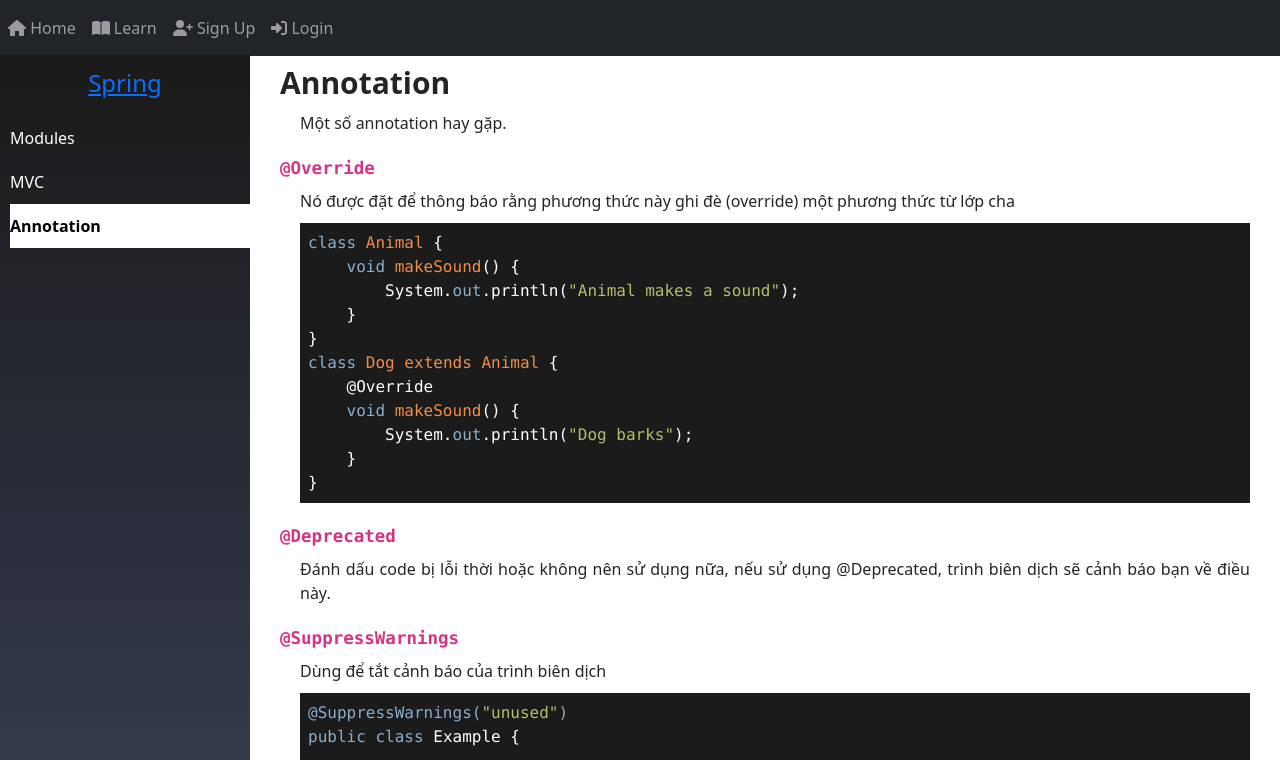
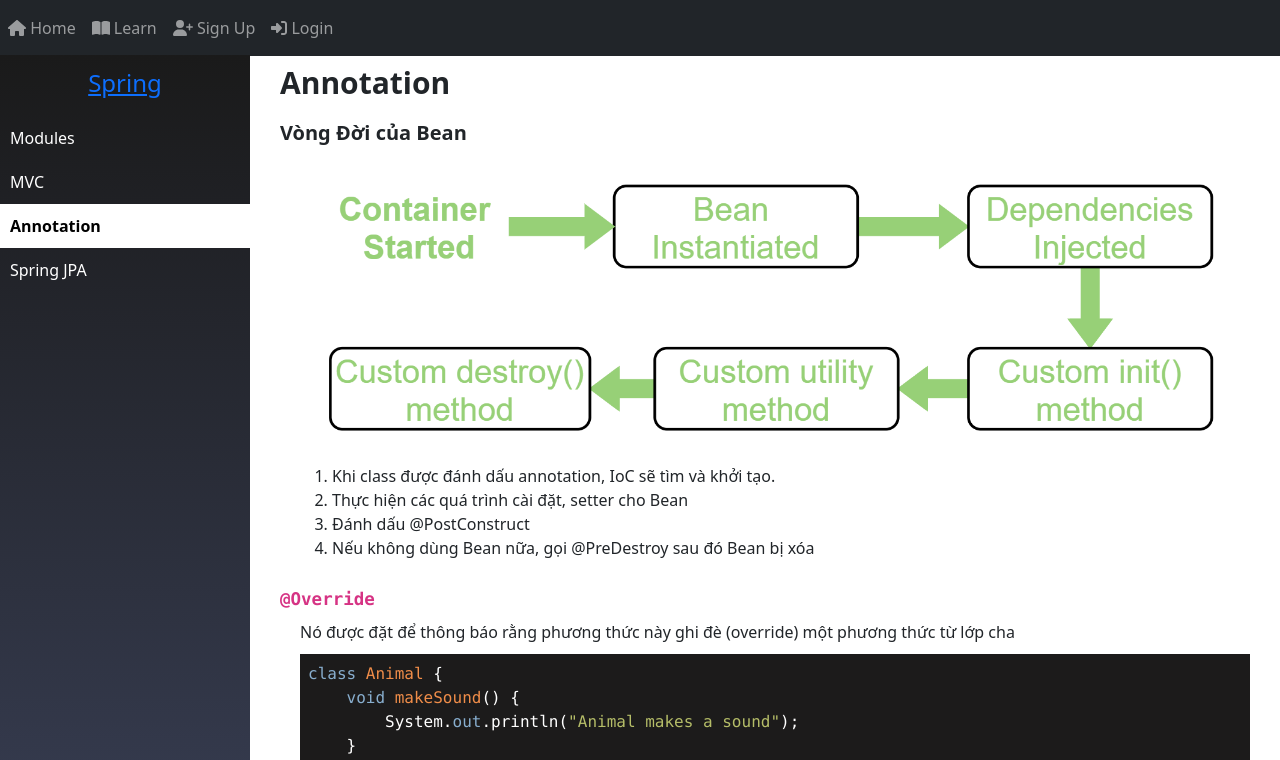
Before and after one commit to hieuvd99/project99-vue, a Vue app: page /learn/spring/annotation in a window 1280 px wide. Shown: the top 760 px of the page. Built offline with nearby package versions, Linux system fonts and the light colour scheme.

Commit message:
coding 20231005

```diff
--- a/src/components/learns/spring/common/SidebarSpring.vue
+++ b/src/components/learns/spring/common/SidebarSpring.vue
@@ -12,6 +12,9 @@
             </router-link>
             <router-link to="/learn/spring/annotation" active-class="active" exact class="side-btn">
                 <div class="link-container">Annotation</div>
+            </router-link>
+            <router-link to="/learn/spring/spring-jpa" active-class="active" exact class="side-btn">
+                <div class="link-container">Spring JPA</div>
             </router-link>
         </div>
     </div>
@@ -40,7 +43,6 @@ export default {
     display: flex;
     flex-direction: column;
     margin-top: 15px;
-    margin-left: 10px;
 }
 .side-btn {
     border: none;
@@ -67,6 +69,9 @@ export default {
 .side-btn.active::after {
     bottom: -30px;
 }
+.side-btn .link-container {
+    padding-left: 10px;
+}
 .side-btn.active .link-container::before {
     top: -60px;
 }
--- a/src/components/learns/spring/course/Annotation.vue
+++ b/src/components/learns/spring/course/Annotation.vue
@@ -1,7 +1,19 @@
 <template>
     <div class="content-course">
         <h1 class="title-content-course">Annotation</h1>
-        <p class="text-content">Một số annotation hay gặp.</p>
+
+        <h5 class="title-child">Vòng Đời của Bean</h5>
+        <div class="text-content">
+            <div class="image-content-course">
+                <img style="width: 100%;" src="@/assets/image/learns/spring/bean.png">
+            </div>
+            <ul style="list-style:auto;">
+                <li>Khi class được đánh dấu annotation, IoC sẽ tìm và khởi tạo.</li>
+                <li>Thực hiện các quá trình cài đặt, setter cho Bean</li>
+                <li>Đánh dấu @PostConstruct</li>
+                <li>Nếu không dùng Bean nữa, gọi @PreDestroy sau đó Bean bị xóa</li>
+            </ul>
+        </div>
 
         <h5 class="title-child"><code>@Override</code></h5>
         <div class="text-content">
@@ -125,6 +137,50 @@
 }</code></pre>
         </div>
 
+        <h5 class="title-child"><code>@ComponentScan</code></h5>
+        <div class="text-content">
+            <p>Sử dụng @ComponentScan trên class để chỉ định các package cần quét.</p>
+<pre><code id="htmlViewer" style="color:rgb(255, 255, 255); font-weight:400;background-color:rgb(28, 27, 27);background:rgb(28, 27, 27);display:block;padding: .5em;"><span style="color:rgb(136, 174, 206); font-weight:400;">@ComponentScan</span>(<span style="color:rgb(181, 189, 104); font-weight:400;">&quot;me.kungfutech.spring.componentscan.others&quot;</span>)
+<span style="color:rgb(136, 174, 206); font-weight:400;">@SpringBootApplication</span>
+<span style="color:rgb(136, 174, 206); font-weight:400;">public class</span> <span style="color:rgb(240, 141, 73)">App</span> {
+    <span style="color:rgb(153, 153, 153); font-weight:400;">// something</span>
+}</code></pre>
+        </div>
+
+        <h5 class="title-child"><code>@Value</code></h5>
+        <div class="text-content">
+            <p>@Value dùng để đọc giá trị khác bên ngoài như application.properties.</p>
+<pre><code id="htmlViewer" style="color:rgb(255, 255, 255); font-weight:400;background-color:rgb(28, 27, 27);background:rgb(28, 27, 27);display:block;padding: .5em;"><span style="color:rgb(153, 153, 153); font-weight:400;">//=====application.properties file==========</span>
+kungfutech.mysql.url=jdbc:mysql:<span style="color:rgb(153, 153, 153); font-weight:400;">//host1:33060/kungfutech</span>
+
+<span style="color:rgb(136, 174, 206); font-weight:400;">public</span> <span style="color:rgb(136, 174, 206); font-weight:400;">class</span> <span class="hljs-title class_">AppConfig</span> {
+    <span style="color:rgb(153, 153, 153); font-weight:400;">// Lấy giá trị cấu hình từ file application.properties</span>
+    <span style="color:rgb(136, 174, 206); font-weight:400;">@Value(<span style="color:rgb(181, 189, 104); font-weight:400;">&quot;<span class="hljs-subst">${kungfutech.mysql.url}</span>&quot;</span>)</span>
+    <span style="color:rgb(136, 174, 206); font-weight:400;">private</span> String mysqlUrl;
+}</code></pre>
+        </div>
+
+        <h5 class="title-child"><code>@PostConstruct - @PreDestroy</code></h5>
+        <div class="text-content">
+            <p><b>@PostConstruct</b>: Gọi method sau khi Bean được tạo.</p>
+<pre><code id="htmlViewer" style="color:rgb(255, 255, 255); font-weight:400;background-color:rgb(28, 27, 27);background:rgb(28, 27, 27);display:block;padding: .5em;"><span style="color:rgb(136, 174, 206); font-weight:400;">@Component</span>
+<span style="color:rgb(136, 174, 206); font-weight:400;">public</span> <span style="color:rgb(136, 174, 206); font-weight:400;">class</span> <span class="hljs-title class_">Girl</span> {
+    <span style="color:rgb(136, 174, 206); font-weight:400;">@PostConstruct</span>
+    <span style="color:rgb(136, 174, 206); font-weight:400;">public</span> <span style="color:rgb(240, 141, 73); font-weight:400;">void</span> <span class="hljs-title function_">postConstruct</span>(<span style="color:rgb(255, 255, 255); font-weight:400;"></span>){
+        <span class="hljs-title class_">System</span>.<span style="color:rgb(255, 255, 255); font-weight:400;">out</span>.<span class="hljs-title function_">println</span>(<span style="color:rgb(181, 189, 104); font-weight:400;">&quot;\t&gt;&gt; Đối tượng Girl sau khi khởi tạo xong sẽ chạy hàm này&quot;</span>);
+    }
+}</code></pre>
+
+            <p><b>@PreDestroy</b>: Gọi method trước khi Bean bị xóa.</p>
+<pre><code id="htmlViewer" style="color:rgb(255, 255, 255); font-weight:400;background-color:rgb(28, 27, 27);background:rgb(28, 27, 27);display:block;padding: .5em;"><span style="color:rgb(136, 174, 206); font-weight:400;">@Component</span>
+<span style="color:rgb(136, 174, 206); font-weight:400;">public</span> <span style="color:rgb(136, 174, 206); font-weight:400;">class</span> <span class="hljs-title class_">Girl</span> {
+    <span style="color:rgb(136, 174, 206); font-weight:400;">@PreDestroy</span>
+    <span style="color:rgb(136, 174, 206); font-weight:400;">public</span> <span style="color:rgb(240, 141, 73); font-weight:400;">void</span> <span class="hljs-title function_">preDestroy</span>(<span style="color:rgb(255, 255, 255); font-weight:400;"></span>){
+        <span class="hljs-title class_">System</span>.<span style="color:rgb(255, 255, 255); font-weight:400;">out</span>.<span class="hljs-title function_">println</span>(<span style="color:rgb(181, 189, 104); font-weight:400;">&quot;\t&gt;&gt; Đối tượng Girl trước khi bị destroy thì chạy hàm này&quot;</span>);
+    }
+}</code></pre>
+        </div>
+
     </div>
 </template>
 
--- /dev/null
+++ b/src/components/learns/spring/course/SpringJPA.vue
@@ -0,0 +1,10 @@
+<template>
+    <div class="content-course">
+        <h1 class="title-content-course">Spring JPA</h1>
+        <p class="text-content">Là lớp trung gian giữa tầng Service và Repository, giúp thao tác với cơ sở dữ liệu dễ dàng hơn.</p>
+    </div>
+</template>
+
+<style scoped>
+@import "@/assets/css/learns/common/course.css";
+</style>
--- a/src/routers/sidebar-spring.router.js
+++ b/src/routers/sidebar-spring.router.js
@@ -21,6 +21,11 @@ const routes =  [
         path: '/learn/spring/annotation',
         component: () => import('../components/learns/spring/course/Annotation.vue')
       }
+      ,
+      {
+        path: '/learn/spring/spring-jpa',
+        component: () => import('../components/learns/spring/course/SpringJPA.vue')
+      }
     ]
   }
 ]
```
Also changed, not shown: src/assets/css/learns/common/course.css (line endings or trailing spaces), src/assets/image/learns/spring/bean.png (added).
